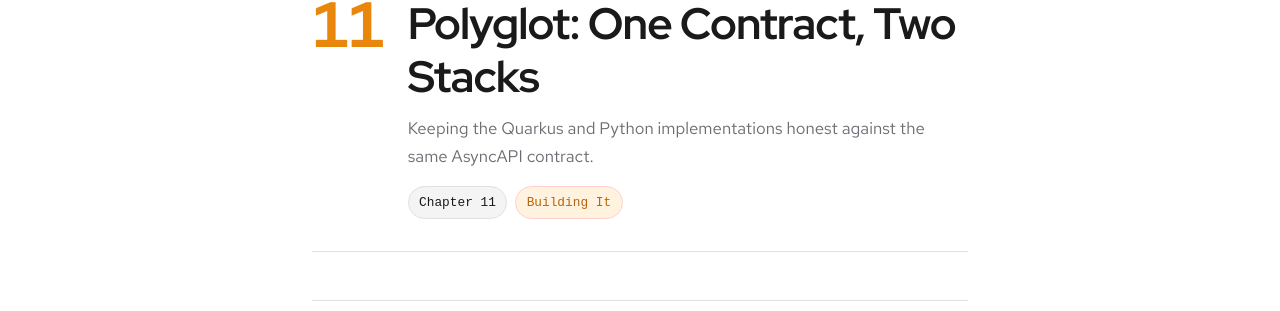
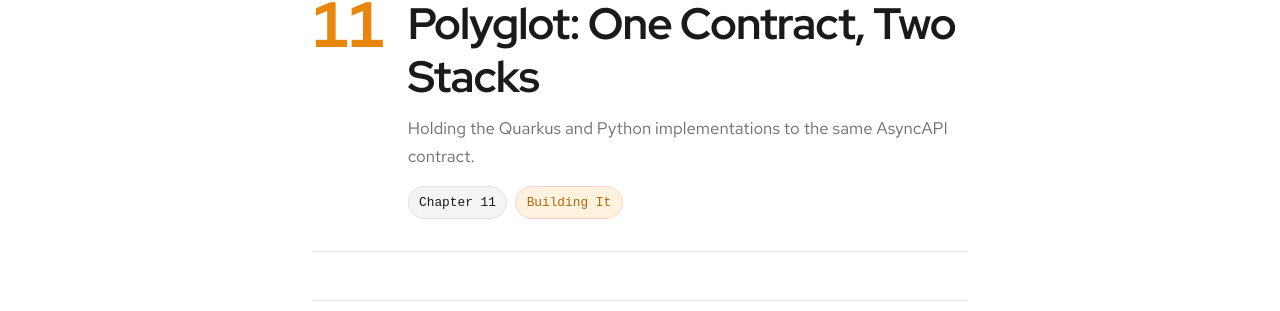
Before and after one commit to patterncatalyst/api-patterns-and-practices-websockets, a Jekyll site: the page built from _docs/11-polyglot-one-contract-two-stacks.md, in a window 1280 px wide and 1133 px high. Shown: the part 166-477 px from the top of the window. Built offline with Jekyll 4.4.1, drawn with Linux system fonts in a browser that asks for light colours; some web fonts are replaced.

Commit message:
r01: voice pass on chapter descriptions (drop honest/deliberately/actually/silently)

```diff
--- a/_docs/11-polyglot-one-contract-two-stacks.md
+++ b/_docs/11-polyglot-one-contract-two-stacks.md
@@ -2,5 +2,5 @@
 title: "Polyglot: One Contract, Two Stacks"
 order: 11
 part: "Building It"
-description: "Keeping the Quarkus and Python implementations honest against the same AsyncAPI contract."
+description: "Holding the Quarkus and Python implementations to the same AsyncAPI contract."
 ---
```
Also changed, not shown: _docs/02-choosing-the-right-tool.md (+1 -1 lines), _docs/10-clients-reconnect-backpressure.md (+1 -1 lines), _docs/22-debugging-websockets.md (+1 -1 lines).
